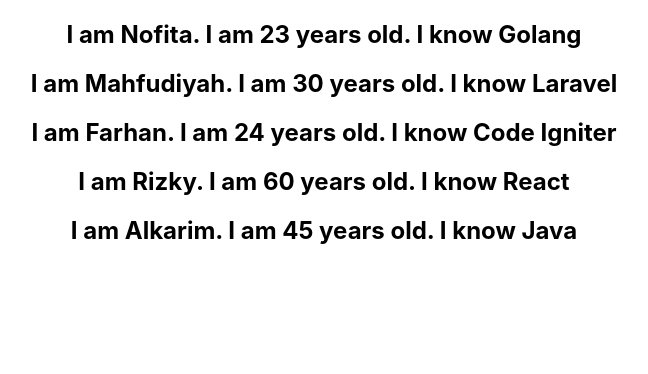
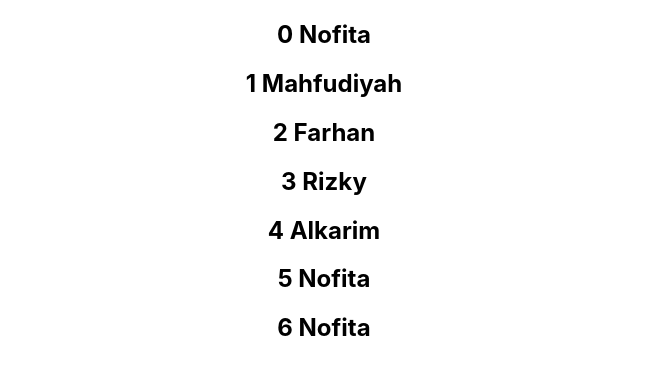
Before and after one commit to nofitamhfdyh/react-app, a React (Create React App) app: page / in a window 1280 px wide. Shown: the top 374 px of the page, without its empty margins (316-964 px from the left). Built offline with nearby package versions, Linux system fonts and the light colour scheme.

Commit message:
Index as Key (1)

```diff
--- a/src/components/NameList.js
+++ b/src/components/NameList.js
@@ -9,6 +9,7 @@
         //         <div>{nameList}</div>
         // )
 
+        const names = ['Nofita', 'Mahfudiyah','Farhan','Rizky','Alkarim','Nofita','Nofita']
         const persons = [
                 {
                         id: 1,
@@ -38,8 +39,10 @@
                 }
         ]
 
-        const personList = persons.map(persons => <Person key={persons.id} persons={persons}> </Person>) //key -> yang penting unik, bisa pake id dan nama. jika nama, harus dipastikan kalau benar" tidak ada yang sama
-        return <div>{personList}</div>
+        //const personList = persons.map(persons => <Person key={persons.id} persons={persons}> </Person>) //key -> yang penting unik, bisa pake id dan nama. jika nama, harus dipastikan kalau benar" tidak ada yang sama
+
+        const nameList = names.map((names, indexxx) => <h2 key={indexxx}> {indexxx} {names}</h2>)
+        return <div>{nameList}</div>
 }
 
 export default NameList
```
